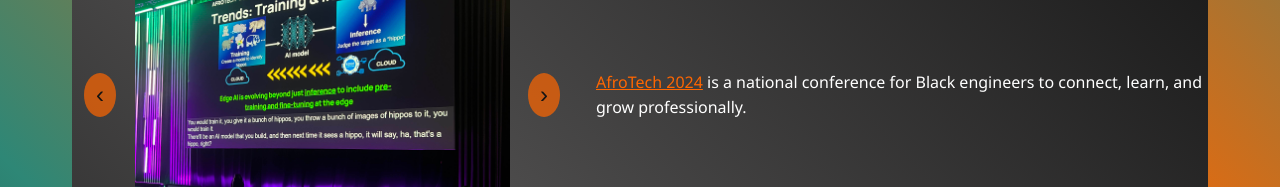
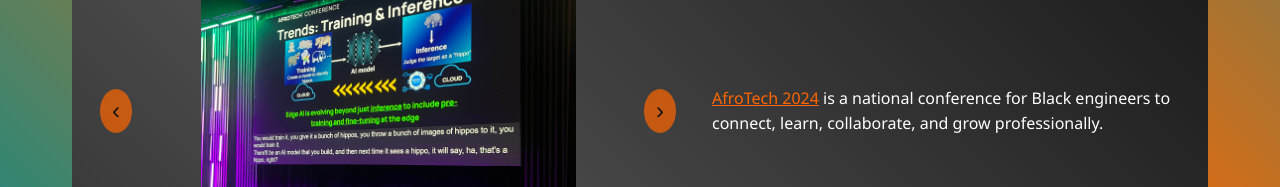
Before and after one commit to MrTyler97/my-portfolio, a plain HTML site: page docs/extracurriculars/extra.html in a window 1280 px wide. Shown: the part 1542-1729 px from the top of the page. Drawn offline with Linux system fonts and the light colour scheme.

Commit message:
Misc changes

```diff
--- a/docs/extracurriculars/extra.html
+++ b/docs/extracurriculars/extra.html
@@ -73,7 +73,8 @@
                   <button class="prev">‹</button>
                   <button class="next">›</button>
                 </div>
-                <p> <a href="https://afrotech.com/" target="_blank">AfroTech 2024</a> is a national conference for Black engineers to connect, learn, and grow professionally. </p>
+                <p> <a href="https://afrotech.com/" target="_blank">AfroTech 2024</a> is a national conference for Black engineers to connect, learn,
+                  collaborate, and grow professionally. </p>
 
                 <div class="media-carousel">
                   <h2>Great Minds in STEM</h2>
--- a/docs/extracurriculars/extra.js
+++ b/docs/extracurriculars/extra.js
@@ -35,6 +35,7 @@
           wrapper.style.alignItems = "center";
           wrapper.style.gap = "1.5rem";
           wrapper.style.marginBottom = "2rem";
+          wrapper.style.padding = "1rem";
 
           // insert wrapper in place of the carousel
           section.insertBefore(wrapper, carousel);
@@ -43,7 +44,7 @@
           wrapper.appendChild(para);
 
           // force the carousel to sit left at fixed width
-          carousel.style.flex = "0 0 500px";
+          carousel.style.flex = "0 0 600px";
           // allow text to fill remaining space
           para.style.flex = "1";
         }
```
